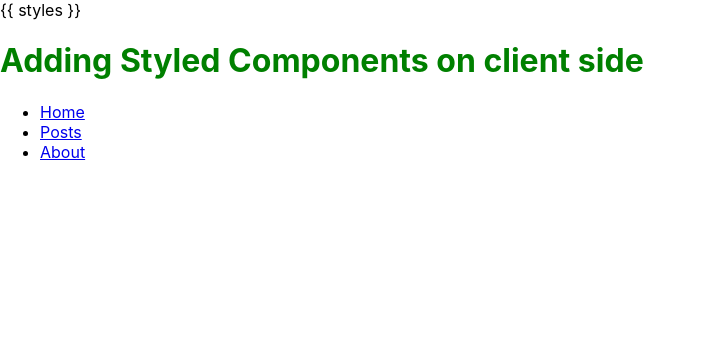
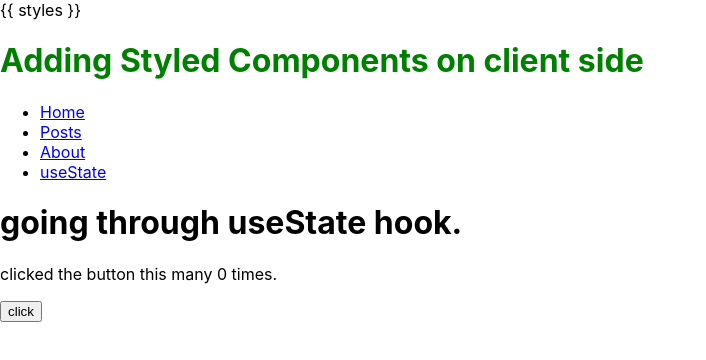
Before and after one commit to samofoke/Software_Engineering, a React (Create React App) app in the folder react_software_architecture/: page /use in a window 1280 px wide. Shown: the top 360 px of the page, without its empty margins (0-706 px from the left). Built offline with nearby package versions, Linux system fonts and the light colour scheme.

Commit message:
going through the basics of useSate

```diff
--- a/react_software_architecture/src/app/App.js
+++ b/react_software_architecture/src/app/App.js
@@ -4,6 +4,7 @@ import HomePage from '../pages/Home';
 import PostPage from '../pages/Post';
 import AboutPage from '../pages/About';
 import styled from 'styled-components';
+import HookButton from '../state_management/usestate_hooks/usehook';
 
 
 const AddGreen = styled.h1`
@@ -25,12 +26,16 @@ function App() {
           <li>
             <Link to="/about" >About</Link>
           </li>
+          <li>
+            <Link to="/use" >useState</Link>
+          </li>
         </ul>
       </div>
       <Routes>
         <Route exact path='/' element={<HomePage />}/>
         <Route path='/post' element={<PostPage />}/>
         <Route path='/about' element={<AboutPage />}/>
+        <Route path='/use' element={<HookButton />}/>
       </Routes>
     </>
   );
--- /dev/null
+++ b/react_software_architecture/src/state_management/usestate_hooks/usehook.js
@@ -0,0 +1,17 @@
+import React, { useState } from "react";
+
+
+function HookButton() {
+
+    const [clicks, setClicked] = useState(0);
+
+    return(
+        <>
+            <h1>going through useState hook.</h1>
+            <p>clicked the button this many {clicks} times.</p>
+            <button onClick={() => setClicked(clicks + 1)} >click</button>
+        </>
+    )
+}
+
+export default HookButton;
```
